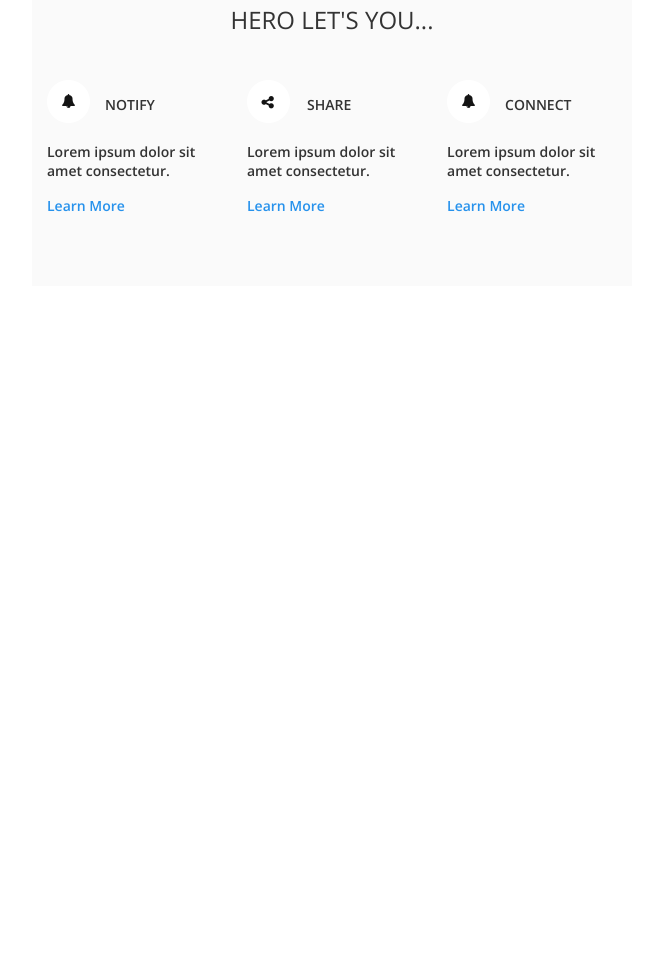
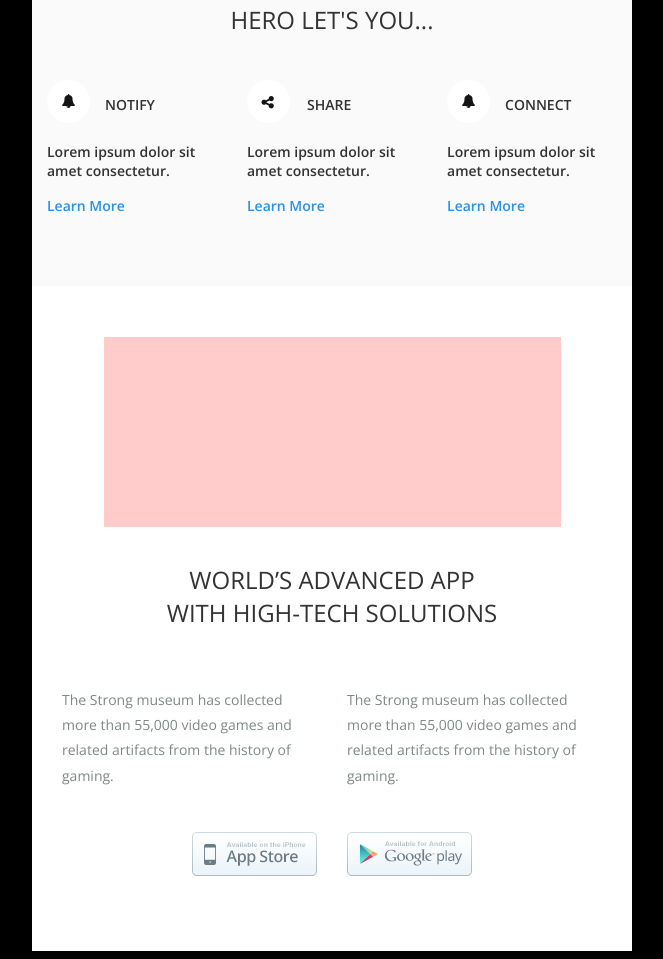
Before and after one commit to jodaddy15/HTML-email, a React app: page public/index.html in a window 1280 px wide. Shown: the part 491-1450 px from the top of the page, without its empty margins (308-971 px from the left). Before the commit the page ends 800 px from the top, so only its background shows below. Built offline with nearby package versions, Linux system fonts and the light colour scheme.

Commit message:
most adv row done

```diff
--- a/public/index.html
+++ b/public/index.html
@@ -9,7 +9,7 @@
   <link href="https://fonts.googleapis.com/css?family=Open+Sans:300,400,600,700,800" rel="stylesheet">
 </head>
 
-<body>
+<body style="background: #000;">
   <!-- Start of HTML email -->
   <table width="100%" border="0" cellspacing="0" cellpadding="0">
     <tr>
@@ -47,7 +47,7 @@
               </table>
               <!-- End of Left -->
               <!-- Start of Right Column -->
-              <table class="header-right" width="50%" align="right" cellspacing="0" cellpadding="0" border="0">
+              <table class="header-right" width="50%" align="right" cellspacing="0" cellpadding="0" border="0" style="background: #fff">
                 <tr>
                   <td style="
                   font-family: 'Open-Sans', 'Helvetica Neue' , Helvetica, Arial, 'Lucida Grande' , sans-serif; color: #7d7d7d;">
@@ -74,7 +74,7 @@
                 <tr>
                   <td align="center" style="padding-top: 34px; position: relative; bottom: -4px;">
                     <img src="https://ss7.vzw.com/is/image/VerizonWireless/Watch42S3-AluminumSpaceGray-Nike-SportLoop-BlackPurePlatinum_a_MQLF2LL-A?$png8alpha256$&hei=410"
-                      alt="" style="width: 205px;">
+                      alt="" style="width: 206px;">
                   </td>
                 </tr>
               </table>
@@ -183,13 +183,77 @@
                 </tr>
               </table>
               <!-- end of right column-->
-              <!-- Start of Main Row -->
-          <tr>
+              <!-- End of Lets you row.. -->
+              <!-- Start Most Advance Row -->
+          <tr style="background: #fff">
             <td>
+              <table class="advance-table" width="100%" align="left" cellspacing="0" cellpadding="0" border="0" style="padding: 15px 15px 70px 15px;">
+                <tr>
+                  <td style="font-family: 'Open Sans', 'Helvetica Neue', Helvetica, Arial, 'Lucida Grande', sans-serif; text-decoration: none; font-weight: 600; font-size: 24px; padding: 36px 0 5px 0;"
+                    align="center">
+                    <img src="/img/image_head.jpg" alt="">
+                  </td>
+                </tr>
+                <tr>
+                  <td>
+                    <h3 style="
+                    text-align: center; font-family: 'Open Sans' , 'Helvetica Neue' , Helvetica, Arial, 'Lucida Grande'
+                    , sans-serif; color: #333333; padding: 25px 0 5px 0; font-weight: 300; font-size: 24px; text-transform: uppercase;
+                    padding-top:0">
+                      World’s <span style="font-weight: 400; margin: 0;">Advanced App</span><br>
+                      With High-Tech Solutions
+                    </h3>
+                  </td>
+                </tr>
+                <tr>
+                  <td>
+                    <table class="left-column" width="50%" align="left" cellspacing="0" cellpadding="0" border="0"
+                      background: "white;" style="padding:15px 15px 0 15px;">
+                      <tr>
+                        <td>
+                          <p style="font-family: 'Open Sans', 'Helvetica Neue', Helvetica, Arial, 'Lucida Grande', sans-serif; color: #7f8887; font-weight: 400; line-height: 1.8; font-size: 14px; padding: 0 0 30px;">The
+                            Strong museum has collected more than 55,000 video games and related artifacts from the
+                            history of gaming.</p>
+                        </td>
+                      </tr>
+                      <tr>
+                        <td align="right" class="left-store">
+                          <img src="/img/appstore.png" alt="logo of apple appstore">
+                        </td>
+                      </tr>
+                    </table>
+
+                    <table class="right-column" width="50%" align="left" cellspacing="0" cellpadding="0" border="0"
+                      style="
+                      padding: 15px 15px 0 15px; background: white;">
+                      <tr>
+                        <td>
+                          <p style="font-family: 'Open Sans', 'Helvetica Neue', Helvetica, Arial, 'Lucida Grande', sans-serif; color: #7f8887; font-weight: 400; line-height: 1.8; font-size: 14px; padding: 0 0 30px;">The
+                            Strong museum has collected more than 55,000 video games and related artifacts from the
+                            history of gaming.</p>
+                        </td>
+                      </tr>
+                      <tr>
+                        <td align="
+                            left" class="right-store">
+                          <img src="/img/playstore.png" alt="logo of apple appstore">
+                        </td>
+                      </tr>
+                    </table>
+                  </td>
+                </tr>
+                <tr>
+                  <td>
+                    <table>
+
+                    </table>
+                  </td>
+                </tr>
+              </table>
 
             </td>
           </tr>
-          <!-- End of Main Row -->
+          <!-- End of Most Advance Row -->
           <!-- Start of Main Row -->
           <tr>
             <td>
```
